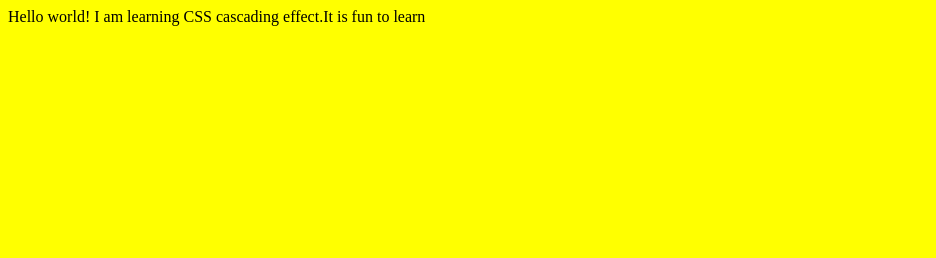
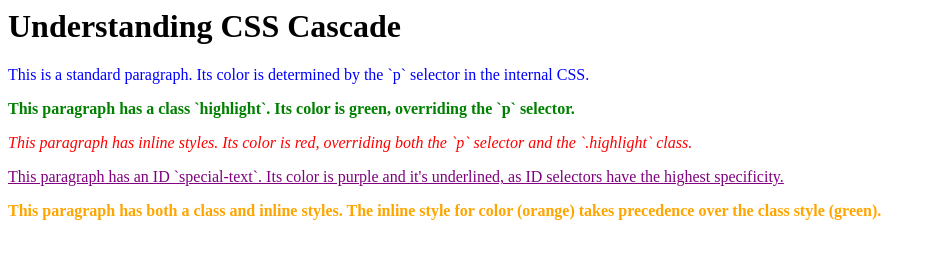
Before and after one commit to Ehtisham003/lesson-1-activity-1, a plain HTML site: page casading effect.html in a window 1280 px wide. Shown: the whole page, without its empty margins (0-936 px from the left). Drawn offline with Linux system fonts and the light colour scheme.

Commit message:
Add files via upload

```diff
--- a/casading effect.html
+++ b/casading effect.html
@@ -1,21 +1,48 @@
-<html>
+<html lang="en">
 
 <head>
+    <meta charset="UTF-8">
+    <meta name="viewport" content="width=device-width, initial-scale=1.0">
+    <title>Cascading Effects Example</title>
+    <style>
+        /* External/Internal CSS (Higher specificity than browser defaults, lower than inline) */
+        p {
+            color: blue;
+            /* This will be overridden by the class and inline styles */
+            font-size: 16px;
+        }
 
+        .highlight {
+            color: green;
+            /* This will override the 'p' selector but be overridden by inline */
+            font-weight: bold;
+        }
 
-    <style>
-        body {
-            background-color: yellow;
-            background-image: url("ball.jpg");
-            background-repeat: no-repeat;
-            background-position: right top;
-            background-attachment: fixed;
+        #special-text {
+            color: purple;
+            /* ID selectors have the highest specificity */
+            text-decoration: underline;
         }
     </style>
+</head>
 
 <body>
-    Hello world! I am learning CSS cascading effect.It is fun to learn
+
+    <h1>Understanding CSS Cascade</h1>
+
+    <p>This is a standard paragraph. Its color is determined by the `p` selector in the internal CSS.</p>
+
+    <p class="highlight">This paragraph has a class `highlight`. Its color is green, overriding the `p` selector.</p>
+
+    <p style="color: red; font-style: italic;">This paragraph has inline styles. Its color is red, overriding both the
+        `p` selector and the `.highlight` class.</p>
+
+    <p id="special-text">This paragraph has an ID `special-text`. Its color is purple and it's underlined, as ID
+        selectors have the highest specificity.</p>
+
+    <p class="highlight" style="color: orange;">This paragraph has both a class and inline styles. The inline style for
+        color (orange) takes precedence over the class style (green).</p>
+
 </body>
-</head>
 
 </html>
```
